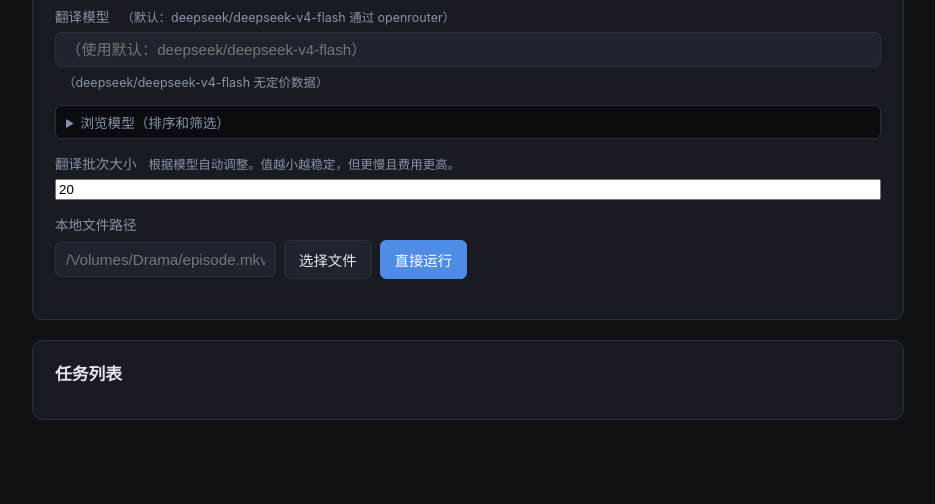
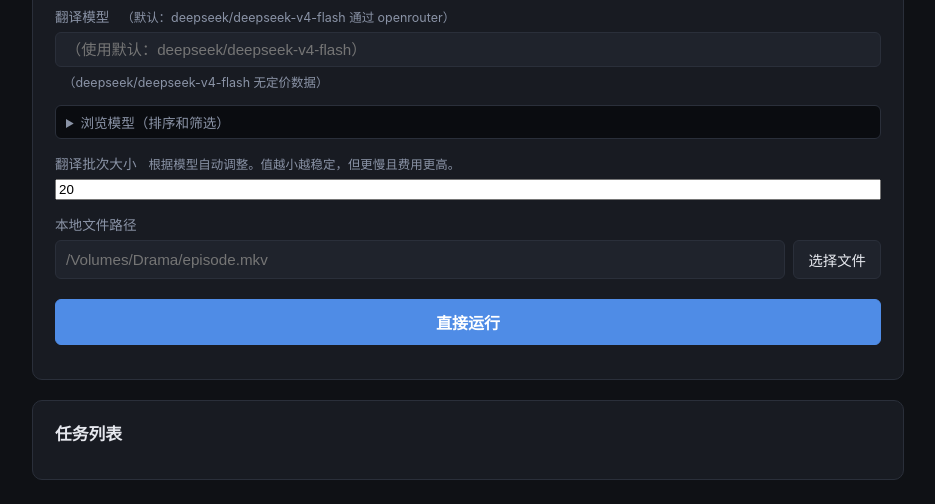
Before and after one commit to ldy-mitbbs/media_subtitler, a Flask app: page / in a window 1280 px wide. Shown: the part 808-1312 px from the top of the page, without its empty margins (172-1107 px from the left). Before the commit the page ends 1228 px from the top, so only its background shows below. Run offline with Flask 2, Linux system fonts and the light colour scheme; data that the repository does not hold is empty; some libraries are stand-ins or nearby versions.

Commit message:
Make local job run button prominent

```diff
--- a/app/static/css/style.css
+++ b/app/static/css/style.css
@@ -108,6 +108,24 @@ button.primary {
   color: white;
 }
 button.primary:hover { background: var(--accent); border-color: var(--accent); }
+
+.file-picker-row {
+  align-items: stretch;
+}
+.file-picker-row input {
+  flex: 1 1 520px;
+  min-width: 260px;
+}
+.run-actions {
+  display: grid;
+  margin-top: 8px;
+}
+button.run-primary {
+  width: 100%;
+  min-height: 46px;
+  font-size: 1rem;
+  font-weight: 700;
+}
 
 #jobs { display: grid; gap: 12px; }
 
--- a/app/templates/index.html
+++ b/app/templates/index.html
@@ -273,12 +273,14 @@
 
     <div class="form-row">
       <label for="local-path">本地文件路径</label>
-      <div class="row">
+      <div class="row file-picker-row">
         <input id="local-path" type="text" placeholder="/Volumes/Drama/episode.mkv">
         <button id="choose-local" type="button">选择文件</button>
-        <button id="start-local" type="button" class="primary">直接运行</button>
       </div>
       <div class="hint" id="estimate-hint"></div>
+      <div class="run-actions">
+        <button id="start-local" type="button" class="primary run-primary">直接运行</button>
+      </div>
     </div>
   </section>
 
```
